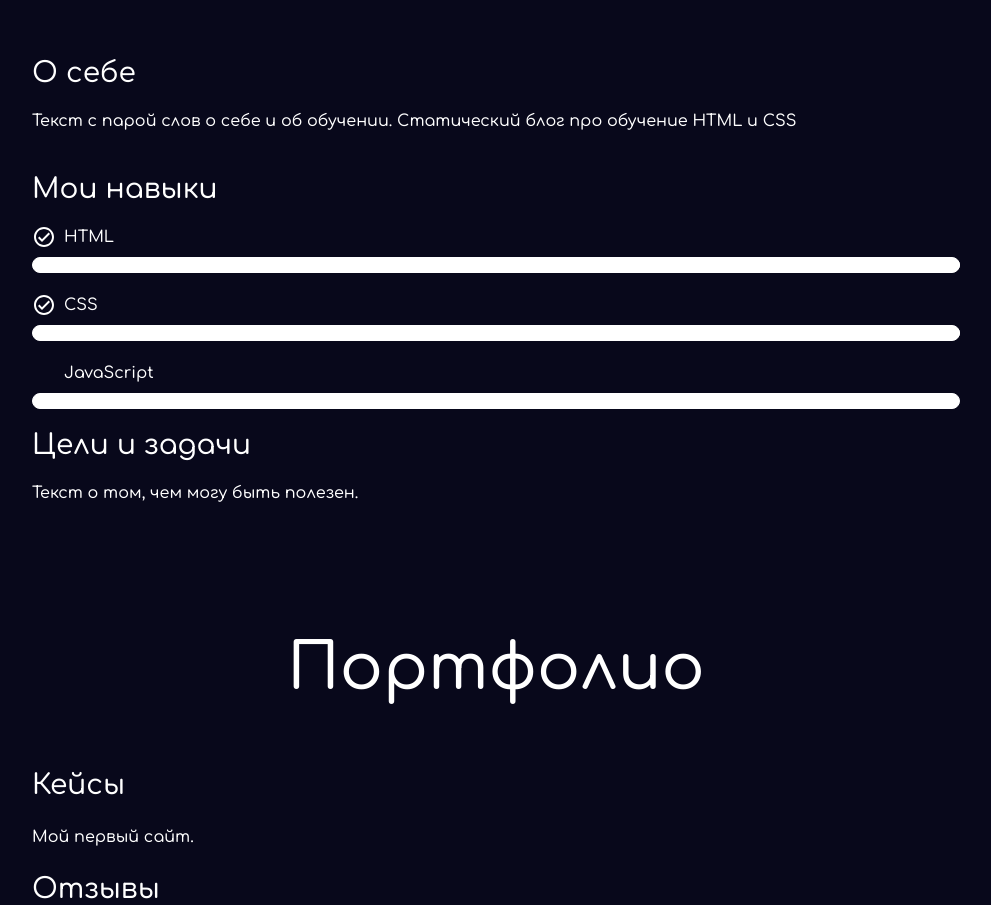
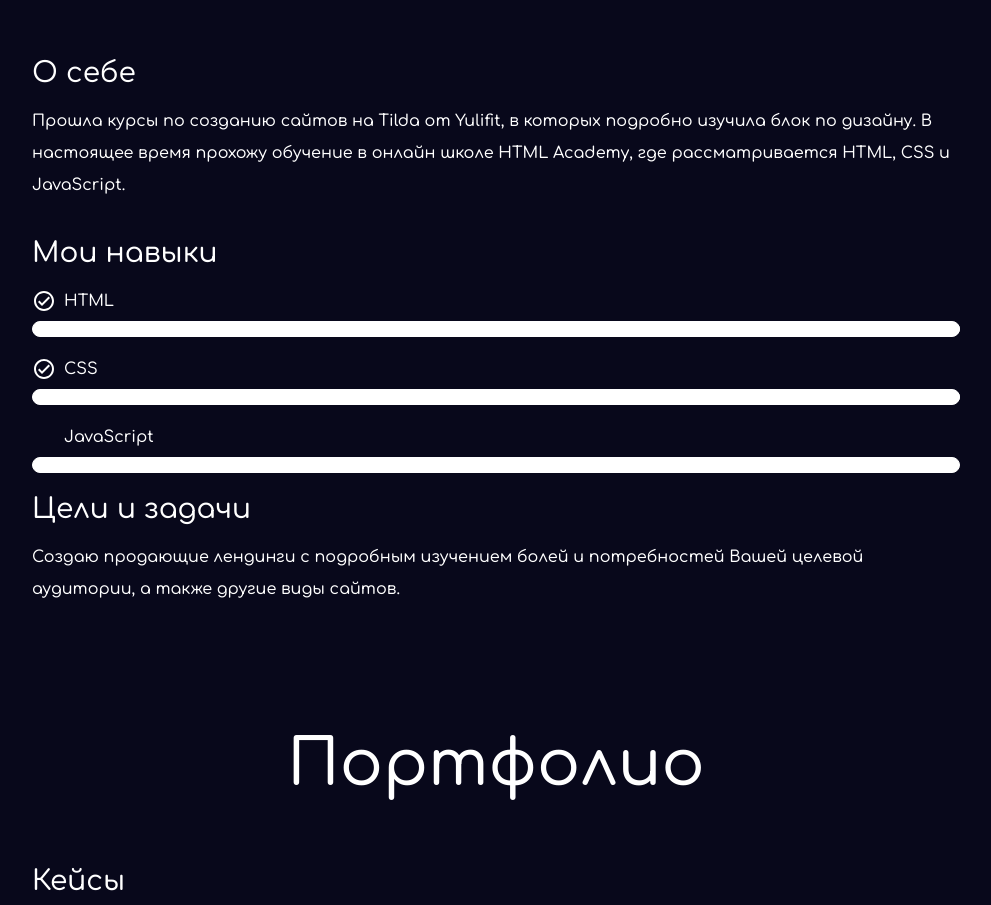
Before and after one commit to OlgaOOO/visitka, a plain HTML site: page index.html in a window 1280 px wide. Shown: the part 1668-2573 px from the top of the page, without its empty margins (144-1135 px from the left). Drawn offline with Linux system fonts and the light colour scheme; files whose address does not match are found by name.

Commit message:
надо

```diff
--- a/index.html
+++ b/index.html
@@ -28,7 +28,8 @@
       <div class="container">
 	  <h2 class="subheading">О проекте</h2>
       <h3>О себе</h3>
-      <p>Текст с парой слов о себе и об обучении. Статический блог про обучение HTML и CSS</p>
+      <p>Прошла курсы по созданию сайтов на Tilda от Yulifit, в которых подробно изучила блок по дизайну. В настоящее время прохожу обучение в онлайн школе HTML Academy, где рассматривается HTML, CSS и JavaScript.</p>
+
 	  <div class="skills">
   <h3>Мои навыки</h3>
   <dl class="skills-list">
@@ -40,8 +41,9 @@
     <dd class="level"><div style="width: 10%;">10%</div></dd>
   </dl>
 </div>
+
       <h3>Цели и задачи</h3>
-      <p>Текст о том, чем могу быть полезен.</p>
+      <p>Создаю продающие лендинги с подробным изучением болей и потребностей Вашей целевой аудитории, а также другие виды сайтов.</p>
 	  </div>
     </section>
 
```
